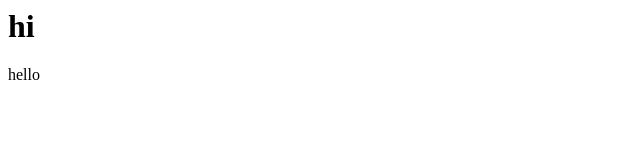
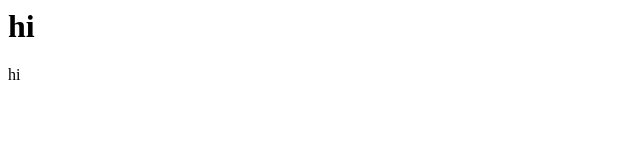
Before and after one commit to darurpoojitha/peacock, a plain HTML site: page index.html in a window 1280 px wide. Shown: the full height of the page, 0-640 px from the left. Drawn offline with Linux system fonts and the light colour scheme.

Commit message:
added hi

```diff
--- a/index.html
+++ b/index.html
@@ -1,2 +1,2 @@
 <h1> hi</h1>
-<hi> hello </hi>
+<hi> hi </hi>
```
